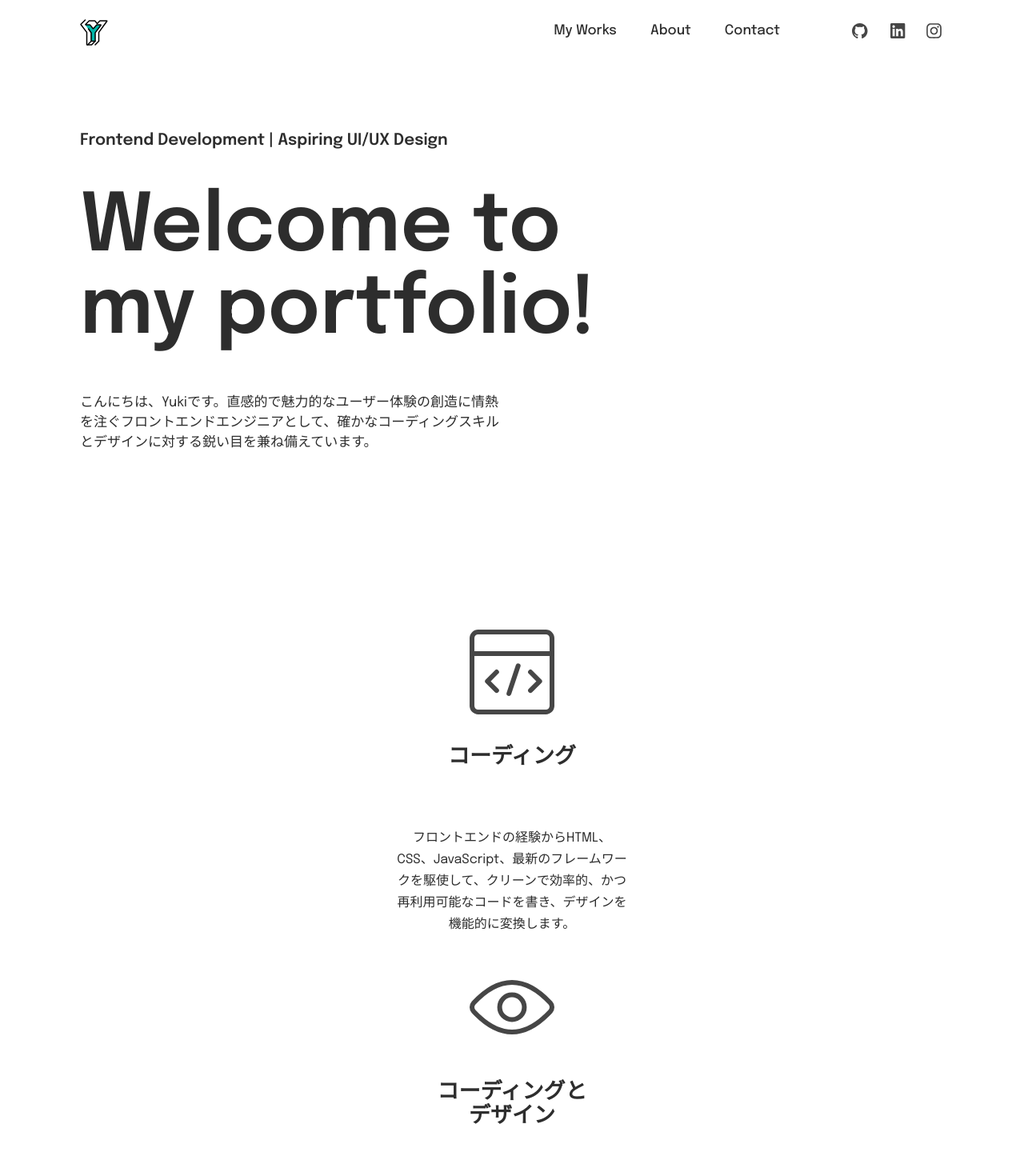
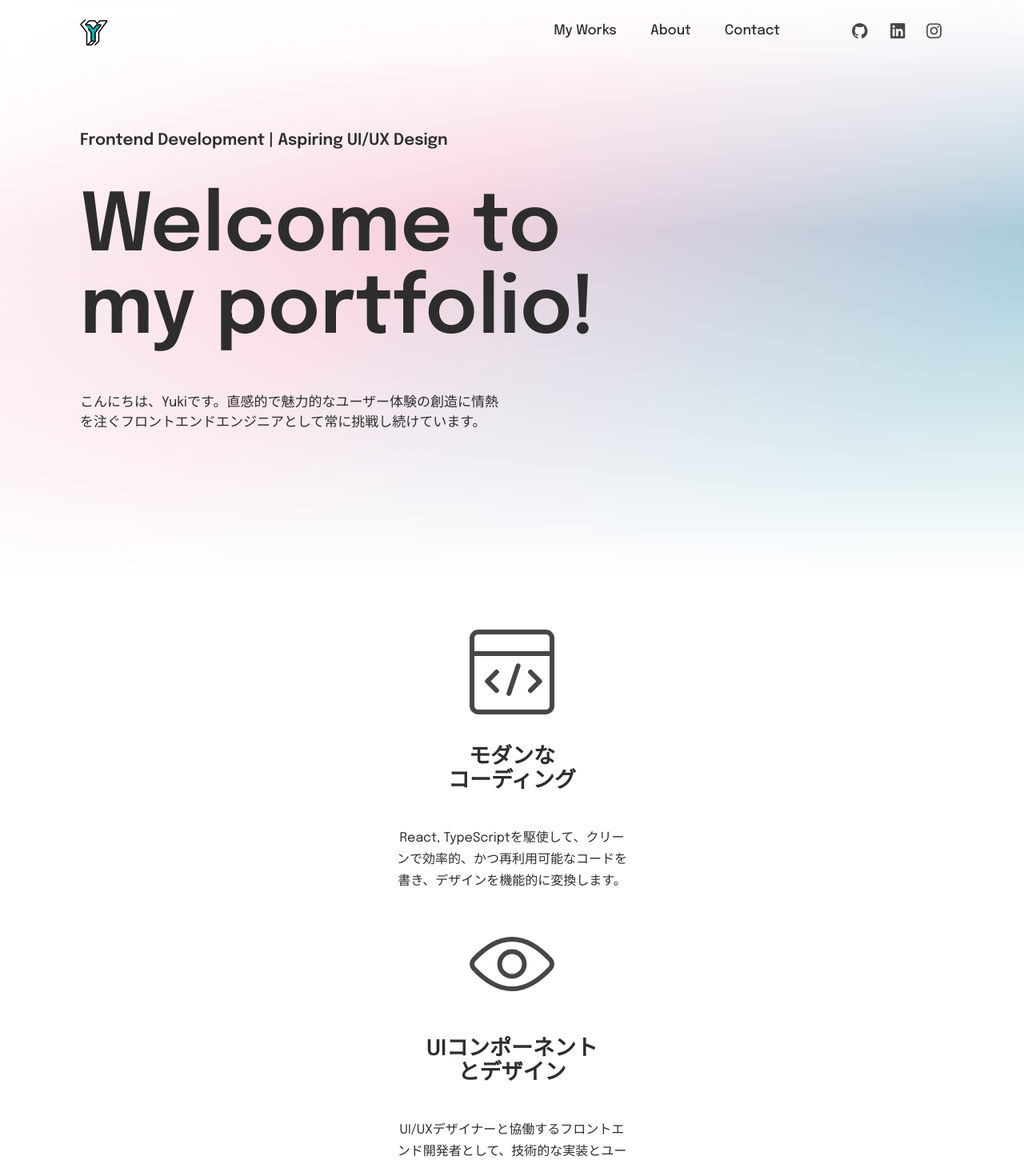
Before and after one commit to yuki-o-tech/my-portfolio, a Next.js app: page / in a window 1280 px wide. Shown: the top 1455 px of the page at 80% size. Built offline with nearby package versions, Linux system fonts and the light colour scheme.

Commit message:
add Animation and Edit the text

```diff
--- a/src/components/NavBar/index.styled.ts
+++ b/src/components/NavBar/index.styled.ts
@@ -3,17 +3,25 @@ import Box from "@/common/Box"
 import Text from "@/common/Text"
 import { Colors } from "@/utils/Colors"
 
-export const Container = styled(Box)`
+interface ContainerProps {
+  scrolled: boolean
+}
+
+export const Container = styled(Box)<ContainerProps>`
   position: fixed;
   width: 100%;
   justify-content: space-between;
   padding: 24px 100px;
   z-index: 9998;
+  backdrop-filter: ${({ scrolled }) => (scrolled ? "none" : "blur(25px)")};
+  background: ${({ scrolled }) => (scrolled ? Colors.WHITE : "transparent")};
   @media (max-width: 928px) {
     padding: 24px 50px;
   }
   @media (max-width: 430px) {
     padding: 24px 30px;
+    backdrop-filter: none;
+    background: ${Colors.WHITE};
   }
 `
 
--- a/src/components/NavBar/index.tsx
+++ b/src/components/NavBar/index.tsx
@@ -1,8 +1,7 @@
-import React from "react"
+import React, { useEffect, useState } from "react"
 import Link from "next/link"
 import { Link as Scroll } from "react-scroll"
 import Box from "@/common/Box"
-import Text from "@/common/Text"
 import {
   Container,
   ItemContainer,
@@ -51,8 +50,25 @@ const ItemBox = () => {
 }
 
 const NavBar = ({ hideItemBox }: NavBarProps) => {
+  const [scrolled, setScrolled] = useState(false)
+  const handleScroll = () => {
+    const offset = window.scrollY
+    if (offset > 720) {
+      setScrolled(true)
+    } else {
+      setScrolled(false)
+    }
+  }
+
+  useEffect(() => {
+    window.addEventListener("scroll", handleScroll)
+    return () => {
+      window.removeEventListener("scroll", handleScroll)
+    }
+  }, [])
+
   return (
-    <Container h={80} bgc={Colors.WHITE}>
+    <Container h={80} scrolled={scrolled}>
       <Link href="/">
         <LogoIcon />
       </Link>
--- a/src/components/SkillScreen/cardData.tsx
+++ b/src/components/SkillScreen/cardData.tsx
@@ -6,17 +6,23 @@ import EyeIcon from "@/icons/EyeIcon"
 export const cardData: Array<CardProps> = [
   {
     icon: CodeIcon,
-    title: "コーディング",
+    title: (
+      <>
+        <span>モダンな</span>
+        <br />
+        <span>コーディング</span>
+      </>
+    ),
     description:
-      "フロントエンドの経験からHTML、CSS、JavaScript、最新のフレームワークを駆使して、クリーンで効率的、かつ再利用可能なコードを書き、デザインを機能的に変換します。",
+      "React, TypeScriptを駆使して、クリーンで効率的、かつ再利用可能なコードを書き、デザインを機能的に変換します。",
   },
   {
     icon: EyeIcon,
     title: (
       <>
-        <span>コーディングと</span>
+        <span>UIコンポーネント</span>
         <br />
-        <span>デザイン</span>
+        <span>とデザイン</span>
       </>
     ),
     description:
@@ -32,6 +38,6 @@ export const cardData: Array<CardProps> = [
       </>
     ),
     description:
-      "前職のキュレーターの経験を活かし、ゲストの体験を常に意識しながら、展覧会を企画してきました。私はUXデザイナーとして、この原則を応用し、ユーザーがどのように製品に接し、どのようにナビゲートするかを想定できるでしょう。",
+      "前職のキュレーターの経験を活かし、ユーザーがどのように製品に接し、ナビゲートするかを想定できるでしょう。",
   },
 ]
--- a/src/components/TopScreen/index.styled.ts
+++ b/src/components/TopScreen/index.styled.ts
@@ -1,13 +1,39 @@
-import styled from "styled-components"
+import styled, { css, keyframes } from "styled-components"
 import { WideCol } from "@/common/Box"
 import Text from "@/common/Text"
-import { Colors } from "@/utils/Colors"
+
+const slideUp = keyframes`
+  from {
+    opacity: 0;
+    transform: translateY(20px);
+  }
+  to {
+    opacity: 1;
+    transform: translateY(0);
+  }
+`
+
+const Gradient = keyframes`
+  0% {
+    background-position: 0% 50%;
+  }
+  50% {
+    background-position: 100% 50%;
+  }
+  100% {
+    background-position: 0% 50%;
+  }
+`
+
+const animatedText = css`
+  animation: ${slideUp} 0.5s ease-out;
+`
 
 export const Container = styled(WideCol)`
   padding: 165px 100px 144px 100px;
-  background: ${Colors.WHITE};
   height: calc(100vh - 80px);
   gap: 48px;
+
   @media (max-width: 928px) {
     padding: 130px 50px 50px 50px;
     gap: unset;
@@ -17,9 +43,48 @@ export const Container = styled(WideCol)`
     padding: 100px 30px 55px 30px;
   }
 `
+
+export const Background = styled(WideCol)`
+  position: absolute;
+  top: 0;
+  left: 0;
+  right: 0;
+  bottom: 0;
+  z-index: -1;
+
+  background: linear-gradient(135deg, white, #f7d1df, #a3cbda, #96d5c6, white);
+  background-size: 200% 100%;
+  animation: ${Gradient} 15s ease infinite;
+
+  -webkit-mask-image: linear-gradient(
+    to bottom,
+    transparent,
+    black 40%,
+    black 40%,
+    transparent
+  );
+  mask-image: linear-gradient(
+    to bottom,
+    transparent,
+    black 40%,
+    black 40%,
+    transparent
+  );
+  @media (max-width: 928px) {
+    padding: 130px 50px 50px 50px;
+    gap: unset;
+    height: 700px;
+  }
+  @media (max-width: 430px) {
+    display: none;
+  }
+`
+
 export const SubTitle = styled(Text)`
   font-weight: 600;
   font-size: 20px;
+
+  ${animatedText}
   @media (max-width: 928px) {
     padding-bottom: 20px;
   }
@@ -34,6 +99,7 @@ export const Title = styled(Text)`
   width: 665px;
   font-size: 100px;
   font-weight: 600;
+  ${animatedText}
   @media (max-width: 928px) {
     width: 100%;
     font-size: 78px;
@@ -49,6 +115,7 @@ export const Description = styled(Text)`
   width: 530px;
   font-size: 17px;
   font-weight: 400;
+  ${animatedText}
   @media (max-width: 928px) {
     width: 100%;
     max-width: 530px;
--- a/src/components/TopScreen/index.tsx
+++ b/src/components/TopScreen/index.tsx
@@ -1,5 +1,6 @@
-import React from "react"
+import React, { useEffect, useState } from "react"
 import {
+  Background,
   Container,
   SubTitle,
   Title,
@@ -8,11 +9,28 @@ import {
 import { topSection } from "@/components/TopScreen/topSectionData"
 
 const TopComponent = () => {
+  const [showSubTitle, setShowSubTitle] = useState<boolean>(false)
+  const [showTitle, setShowTitle] = useState<boolean>(false)
+  const [showDescription, setShowDescription] = useState<boolean>(false)
+
+  useEffect(() => {
+    const timer1 = setTimeout(() => setShowSubTitle(true), 500)
+    const timer2 = setTimeout(() => setShowTitle(true), 1000)
+    const timer3 = setTimeout(() => setShowDescription(true), 1500)
+
+    return () => {
+      clearTimeout(timer1)
+      clearTimeout(timer2)
+      clearTimeout(timer3)
+    }
+  }, [])
+
   return (
     <Container h={720}>
-      <SubTitle>{topSection.subTitle}</SubTitle>
-      <Title>{topSection.title}</Title>
-      <Description>{topSection.description}</Description>
+      <Background h={720} />
+      {showSubTitle && <SubTitle>{topSection.subTitle}</SubTitle>}
+      {showTitle && <Title>{topSection.title}</Title>}
+      {showDescription && <Description>{topSection.description}</Description>}
     </Container>
   )
 }
--- a/src/components/TopScreen/topSectionData.ts
+++ b/src/components/TopScreen/topSectionData.ts
@@ -8,5 +8,5 @@ export const topSection: TopSectionProps = {
   title: "Welcome to my portfolio!",
   subTitle: "Frontend Development | Aspiring UI/UX Design",
   description:
-    "こんにちは、Yukiです。直感的で魅力的なユーザー体験の創造に情熱を注ぐフロントエンドエンジニアとして、確かなコーディングスキルとデザインに対する鋭い目を兼ね備えています。",
+    "こんにちは、Yukiです。直感的で魅力的なユーザー体験の創造に情熱を注ぐフロントエンドエンジニアとして常に挑戦し続けています。",
 }
```
